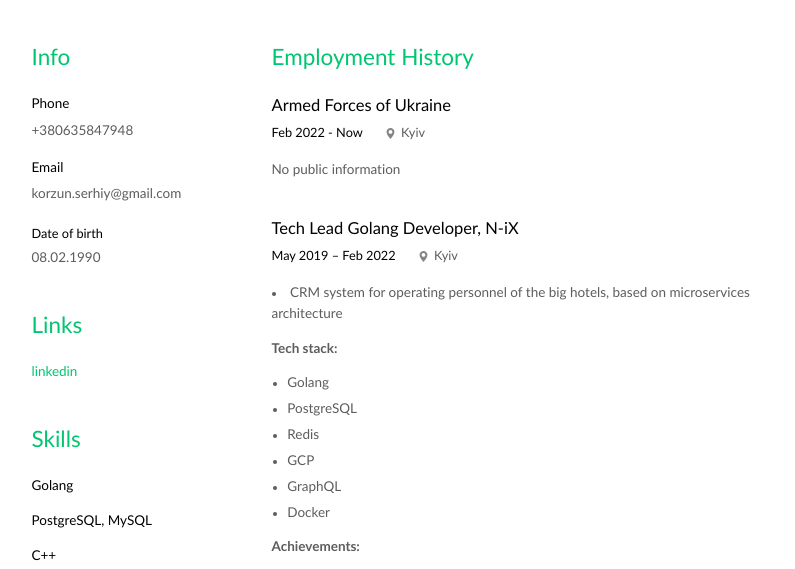
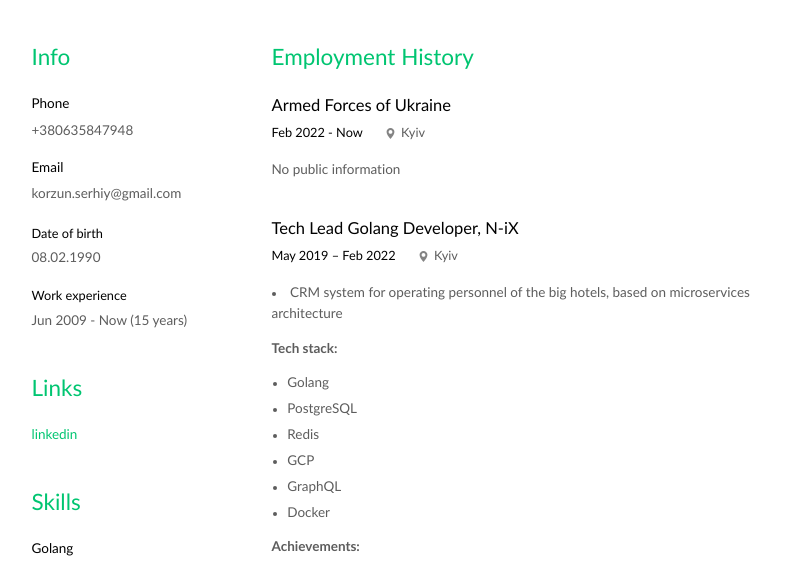
Before and after one commit to Nargott/nargott.github.io, a plain HTML site: page index.html in a window 1280 px wide. Shown: the part 151-720 px from the top of the page, without its empty margins (226-1021 px from the left). Drawn offline with Linux system fonts and the light colour scheme; a script that the page names is missing.

Commit message:
Added total work exp

```diff
--- a/index.html
+++ b/index.html
@@ -35,6 +35,10 @@
                     <div class="sidebar__subsection">
                         <div class="sidebar__subtitle">Date of birth</div>
                         <div class="sidebar__text">08.02.1990</div>
+                    </div>
+                    <div class="sidebar__subsection">
+                        <div class="sidebar__subtitle">Work experience</div>
+                        <div class="sidebar__text">Jun 2009 - Now (15 years)</div>
                     </div>
                 </div>
                 <div class="sidebar__section">
```
